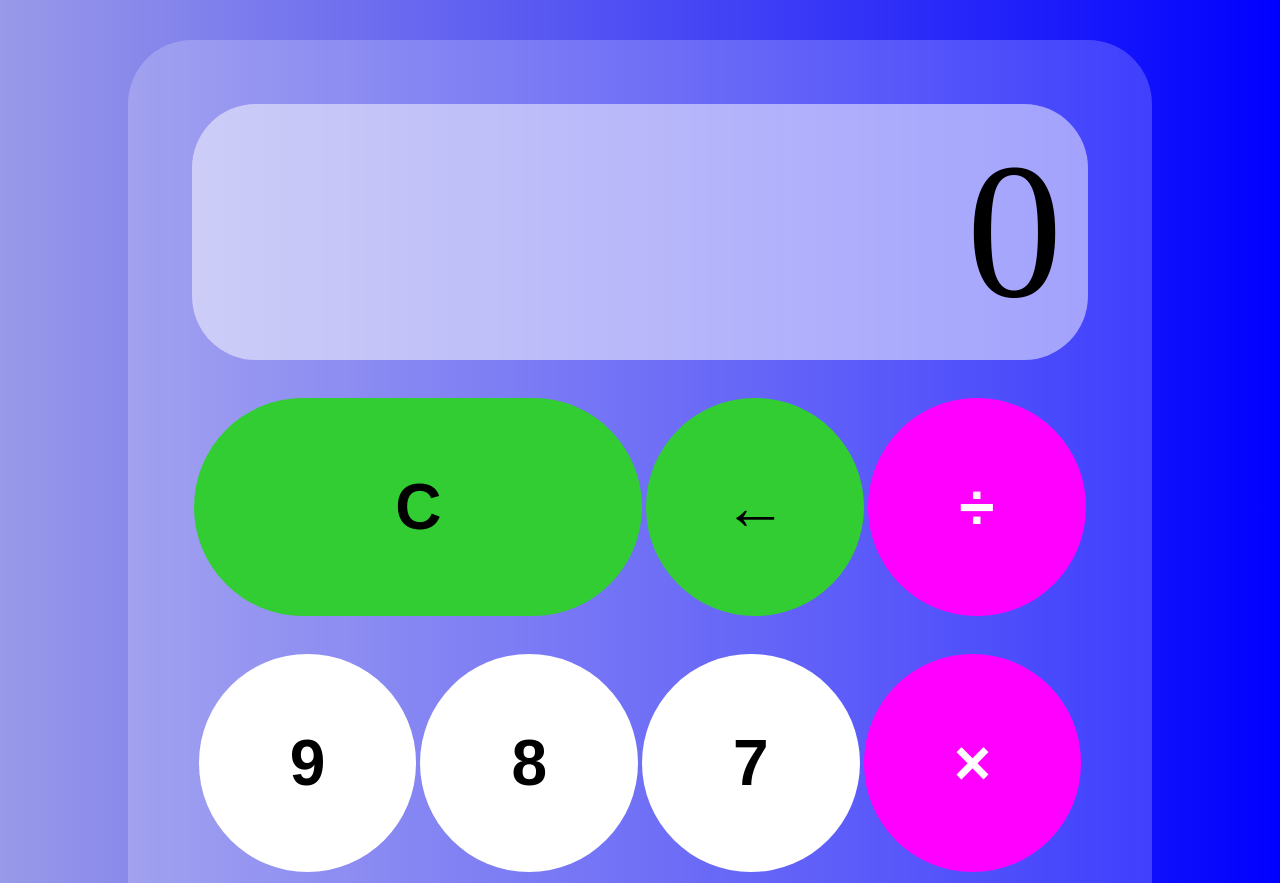
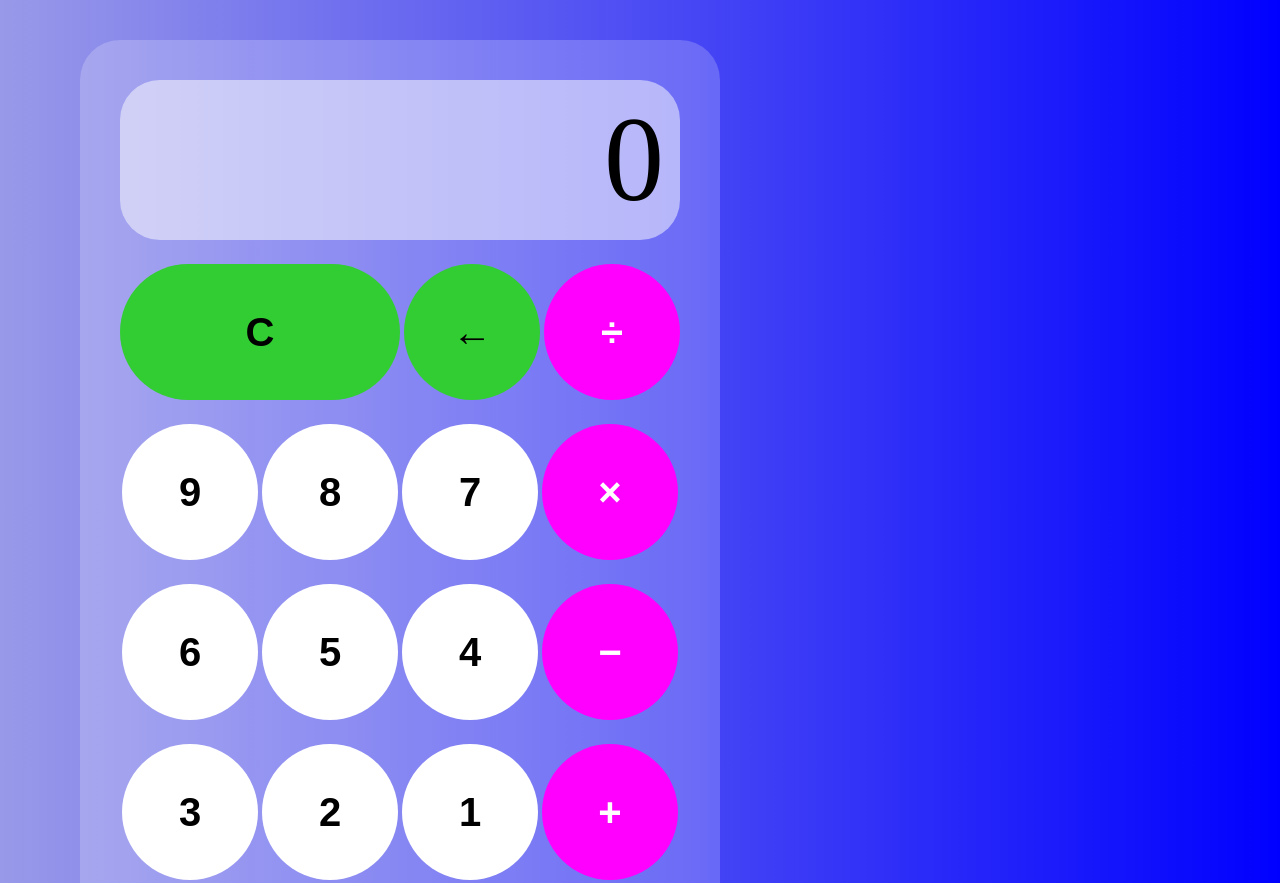
Before and after one commit to Surly-Wombat/simple-calculator, a plain HTML site: page index.html in a window 1280 px wide. Shown: the top 883 px of the page. Drawn offline with Linux system fonts and the light colour scheme.

Commit message:
Changed vw to vmin

```diff
--- a/style.css
+++ b/style.css
@@ -8,9 +8,9 @@ body {
 }
 
 .flex {
-    margin-left: 10vw;
-    margin-top: 5vh;
-    width: 80vw;
+    margin-left: 10vmin;
+    margin-top: 5vmin;
+    width: 80vmin;
     display: flex;
     flex-direction: column;
     flex-wrap: nowrap;
@@ -18,39 +18,39 @@ body {
     align-items: center;
     background-color: rgba(255,255,255,0.2);
     border: 0px white solid;
-    border-radius: 5vw;
+    border-radius: 5vmin;
 }
 
 button {
-    width: 17vw;
-    height: 17vw;
+    width: 17vmin;
+    height: 17vmin;
     border: 0px white solid;
-    border-radius: 17vw;
-    margin-bottom: 3vw;
+    border-radius: 17vmin;
+    margin-bottom: 3vmin;
     font-weight: bold;
-    font-size: 5vw;
+    font-size: 5vmin;
 }
 
 .double {
-    width: 35vw;
+    width: 35vmin;
 }
 
 .triple {
-    width: 53vw;
+    width: 53vmin;
 }
 
 .screen {
-    margin-top: 5vw;
-    margin-bottom: 3vw;
-    padding-right: 2vw;
-    height: 20vw;
-    width: 68vw;
+    margin-top: 5vmin;
+    margin-bottom: 3vmin;
+    padding-right: 2vmin;
+    height: 20vmin;
+    width: 68vmin;
     background-color: rgba(255,255,255,0.5);
     border: 0px rgba(255,255,255,0.5) solid;
-    border-radius: 5vw;
+    border-radius: 5vmin;
     text-align: right;
-    font-size: 15vw;
-    line-height: 20vw;
+    font-size: 15vmin;
+    line-height: 20vmin;
 }
 
 .num {
```
